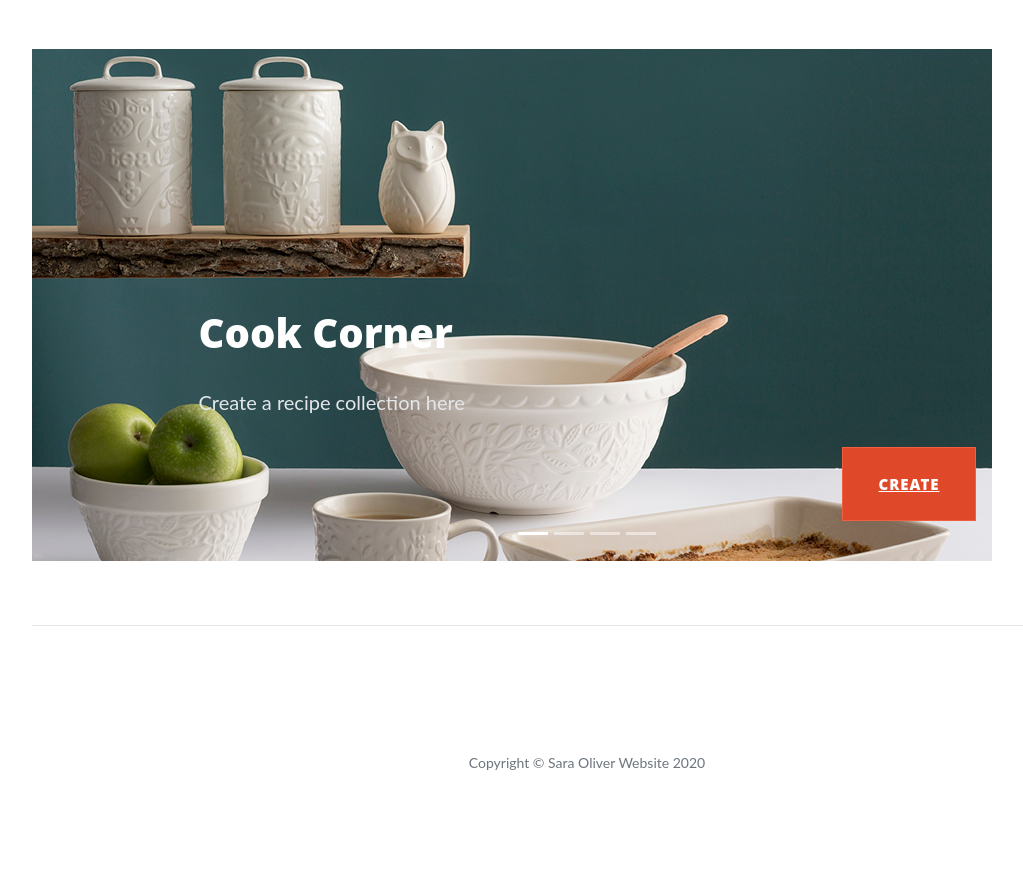
After one commit to SOliv1/ms-cook-corner, a Flask app: page /add_recipes in a window 1280 px wide. The commit adds this page. Shown: the part 533-1419 px from the top of the page, without its empty margins (53-1076 px from the left). Run offline with Flask 2, Linux system fonts and the light colour scheme; some libraries are stand-ins or nearby versions.

Commit message:
continue styling recipes carousel

```diff
--- a/app.py
+++ b/app.py
@@ -1,6 +1,6 @@
 import os
 import json
-from flask import Flask, render_template, redirect, request, session, flash, url_for
+from flask import Flask, render_template, redirect, request, flash, url_for
 from flask_pymongo import PyMongo
 from bson.objectid import ObjectId
 from os import path
@@ -11,7 +11,7 @@ if path.exists("env.py"):
 app = Flask(__name__)
 app.config["MONGO_DBNAME"] = 'cook_corner'
 app.config["MONGO_URI"] = os.getenv('MONGO_URI', 'mongodb://localhost')
-
+recipes = "mongo.db.recipes.find()"
 mongo = PyMongo(app)
 
 MONGO_URI = os.environ.get("MONGO_URI")
@@ -40,16 +40,13 @@ def contact():
     return render_template("/contact.html", page_title="Contact")
 
     """
-    recipes adding the CRUD functionality to my recipe to create a users database, share recipes and find exchange ideas
-
+    recipes adding the CRUD functionality to my recipe to create a users share recipes and find exchange ideas
     """
 
-
-@app.route('/recipes')
-@app.route('/recipes')
-def get_recipes():
-    return render_template("recipes.html",
-                           tasks=mongo.db.recipes.find())
+@app.route('/add_recipes', methods=["GET", "POST"])
+def add_recipes():
+    return render_template("/add_recipes.html", page_title="Recipes")
+    recipes=mongo.db.recipes.find()
 
 
 # Route to view_recipe_category page, providing data for all recipes in DB
@@ -72,8 +69,8 @@ def view_recipe(recipe_id):
 
 
 # Route to add_recipe page, providing data for population of category formfield
-@app.route("/add_recipes")
-def add_recipes():
+@app.route("/add_recipe")
+def add_recipe():
     all_categories = mongo.db.categories.find()
     return render_template("add_recipe.html",
                            categories=all_categories,
--- a/static/css/style.css
+++ b/static/css/style.css
@@ -45,7 +45,15 @@ p {
     box-sizing: border-box;
     text-align: justify;
     margin-bottom: 30px;
-    color: rgb(249, 246, 246);
+    color: rgb(228, 231, 234);
+}
+
+p .carousel-lead {
+    color: #fff;
+}
+
+p span {
+    color: #a7daef;
 }
 
 p .carousel-lead {
@@ -69,6 +77,12 @@ p span {
     min-width: 100%;
     height: 32rem;
 }
+
+
+.carousel-indicators {
+    color:#5e8bb5
+}
+
 
 .bd-placeholder-img {
     font-size: 1.125rem;
--- /dev/null
+++ b/templates/add_recipes.html
@@ -0,0 +1,47 @@
+{% extends 'base.html' %}
+{% block content %}
+
+<main role="main">
+    <div id="myCarousel" class="carousel slide" data-ride="carousel">
+        <ol class="carousel-indicators">
+            <li data-target="#myCarousel" data-slide-to="0" class="active"></li>
+            <li data-target="#myCarousel" data-slide-to="1"></li>
+            <li data-target="#myCarousel" data-slide-to="2"></li>
+            <li data-target="#myCarousel" data-slide-to="3"></li>
+        </ol>
+        <div class="carousel-inner">
+            <div class="carousel-item active">
+                <img class="first-slide" src="static/img/in-the-forest.jpg">
+                <div class="container">
+                    <div class="carousel-caption text-left">
+                        <h1>Cook Corner</h1>
+                    <p class ="carousel-lead">Create a recipe collection here </p>
+                    <p><a class="btn btn-lg btn-primary" href="#" role="button">Create</a></p>
+                </div>
+            </div>
+        </div>
+
+        <div class="carousel-item">
+            <img class="second-slide" src="static/img/linear.jpg" alt="Linea Collection">
+                <div class="container">
+                    <div class="carousel-caption">
+                        <h1>View recipes here </h1>
+                        <p class ="carousel-lead">View your favourite recipes.  We have added some popular ones to get you started!</p>
+                        <p><a class="btn btn-lg btn-primary" href="#" role="button">Get Started</a></p>
+                    </div>
+                </div>
+            </div>
+            <div class="carousel-item">
+            <img class="third-slide" src="static/img/heart_large.jpg" alt="Get Baking">
+                <div class="container">
+                    <div class="carousel-caption text-right">
+                        <h1>Edit and update recipes here</h1>
+                        <p class ="carousel-lead">Once you have added your recipes you can edit, delete and update your recipes.</p>
+                        <p><a class="btn btn-lg btn-primary" href="#" role="button">Edit and Update</a></p>
+                    </div>
+                </div>
+            </div>
+        </div>
+    </div>
+</main>
+{% endblock %}
--- a/templates/base.html
+++ b/templates/base.html
@@ -6,7 +6,6 @@
     <link href="{{ url_for('static', filename='vendor/bootstrap/css/bootstrap.min.css') }}" rel="stylesheet">
     <link rel="stylesheet" href="{{ url_for('static', filename='css/clean-blog.min.css') }}" type="text/css" />
     <link rel="stylesheet" href="{{ url_for('static', filename='css/style.css') }}" type="text/css" />
-    <script type="text/javascript" src="https://cdn.jsdelivr.net/npm/emailjs-com@2.3.2/dist/email.min.js"></script>
 </head>
 
 <body>
@@ -28,6 +27,9 @@
                     </li>
                     <li class="nav-item">
                         <a class="nav-link" href="{{ url_for('contact') }}">Contact</a>
+                    </li>
+                    <li class="nav-item">
+                        <a class="nav-link" href="{{ url_for('add_recipes') }}">Recipes</a>
                     </li>
                 </ul>
             </div>
```
Also changed, not shown: templates/add_recipe.html (added, +64 -0 lines), templates/index.html (+2 -5 lines), templates/recipes.html (deleted), templates/view_recipe.category.html (added), templates/view_recipe.html (added).
